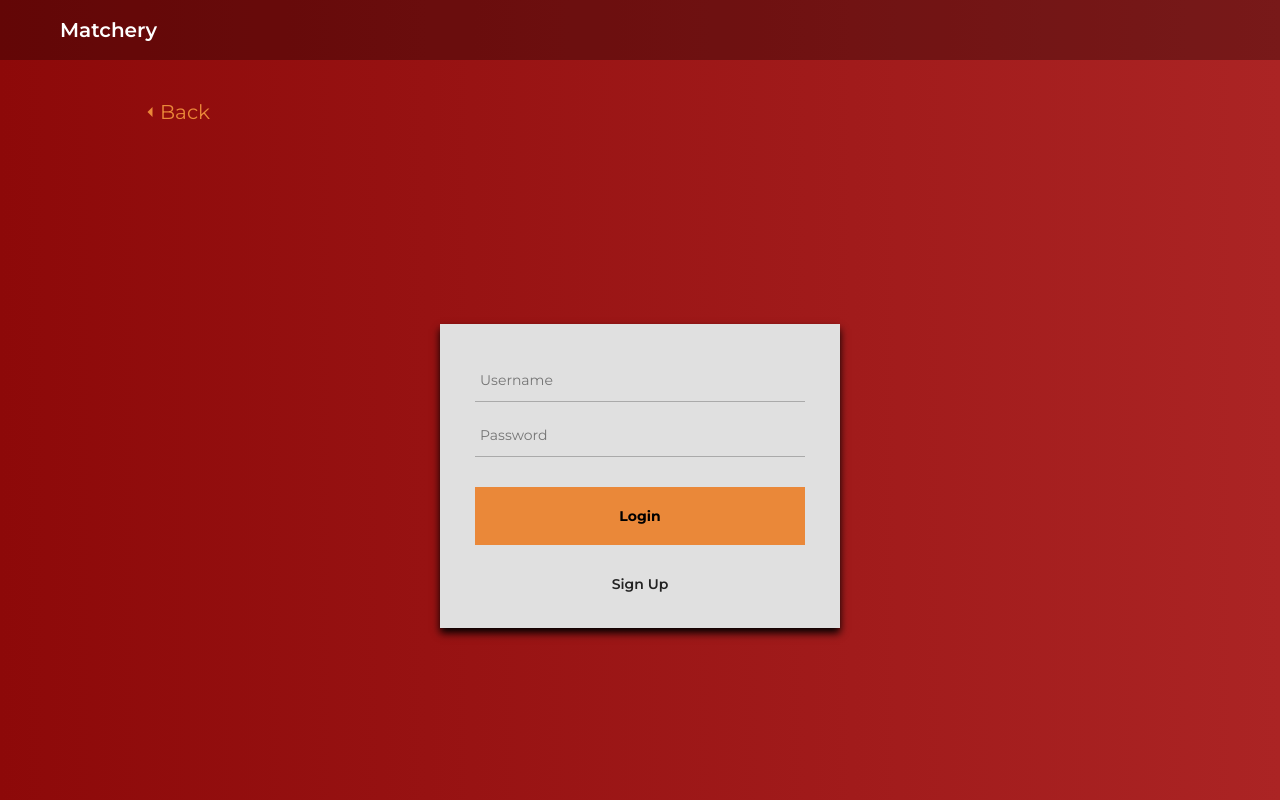
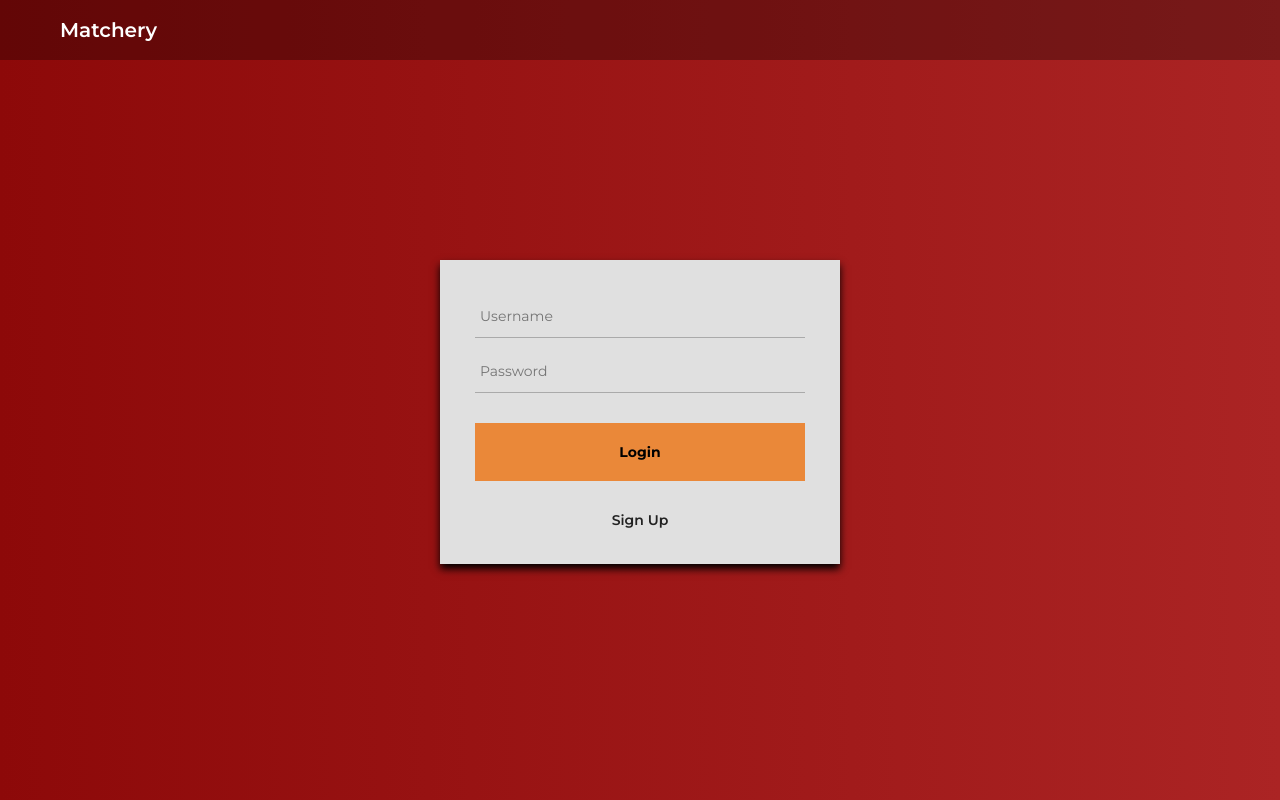
Before and after one commit to andrewsun25/Matchery, a React (Create React App) app in the folder matchery_client/: page / in a window 1280 px wide. Built offline with nearby package versions, Linux system fonts and the light colour scheme.

Commit message:
Update matchery_client/src/screens/Main.js

```diff
--- a/matchery_client/src/screens/Main.js
+++ b/matchery_client/src/screens/Main.js
@@ -24,7 +24,6 @@ class App extends Component {
       showLogin: true,
       showSignUp: false,
       showDashboard: false,
-      // showJudgeEvent: false,
       // showCandidate: false,
       // showMatches: false,
       // showAdministrator: false,
@@ -44,7 +43,8 @@ class App extends Component {
 
       showAdmin: false,
       showJudge: false,
-      showCandidate: false
+      showCandidate: false,
+      showBackButton: false,
     };
   }
 
@@ -187,17 +187,16 @@ class App extends Component {
 
   parentHandleSelectEvent = (e) => {
     e.preventDefault();
-    //alert("Registration With: Username[" + username + "] Password[" + password + "]");
-    this.setState({showDashboard: false, showJudgeEvent: true});
+    this.setState({showDashboard: false, showJudge: true, showBackButton: true});
   }
 
   goToDashBoard = (e) => {
-    this.setState({showDashboard: true, showJudgeEvent: false, showCandidate: false});
+    this.setState({showDashboard: true, showJudge: false, showCandidate: false});
   }
 
   parentHandleGenerateMatches = (e, childList) => {
     e.preventDefault();
-    this.setState({showDashboard: false, showJudgeEvent: false, showCandidate: false, showMatches: true, matchesList: childList});
+    this.setState({showDashboard: false, showJudge: false, showCandidate: false, showMatches: true, matchesList: childList});
   }
 
   // Render the Main application
@@ -215,6 +214,7 @@ class App extends Component {
     const notInDashboardButLoggedIn = (!this.state.showLogin && !this.state.showSignUp && !this.state.showDashboard) ? {display:'block'} : {display: 'none'};
     const inDashboardOrNotLoggedIn = (this.state.showLogin || this.state.showSignUp || this.state.showDashboard) ? {display:'block'} : {display: 'none'};
     const showMatches = this.state.showMatches ? {display:'block'} : {display:'none'};
+    const showBackButton = this.state.showBackButton ? {display:'block'} : {display:'none'};
     // TODO: make the Matchery logo clickable
 
     // Return the app frame (header and background)
@@ -243,11 +243,19 @@ class App extends Component {
           </div>
         </header>
 
-        <div class="container-btn-back">
-          <button class="btn-back">
-            <ion-icon class="btn-back__icon" name="arrow-dropleft"></ion-icon>
-            Back
-          </button>
+        <div style={showBackButton} onClick={(e) => {this.setState({
+          showBackButton: false,
+          showDashboard: true,
+          showJudge: false,
+          showAdmin: false,
+          showMatches: false,
+        })}}>
+          <div class="container-btn-back">
+            <button class="btn-back">
+              <ion-icon class="btn-back__icon" name="arrow-dropleft"></ion-icon>
+              Back
+            </button>
+          </div>
         </div>
 
         <div style={showLogin}>
```
